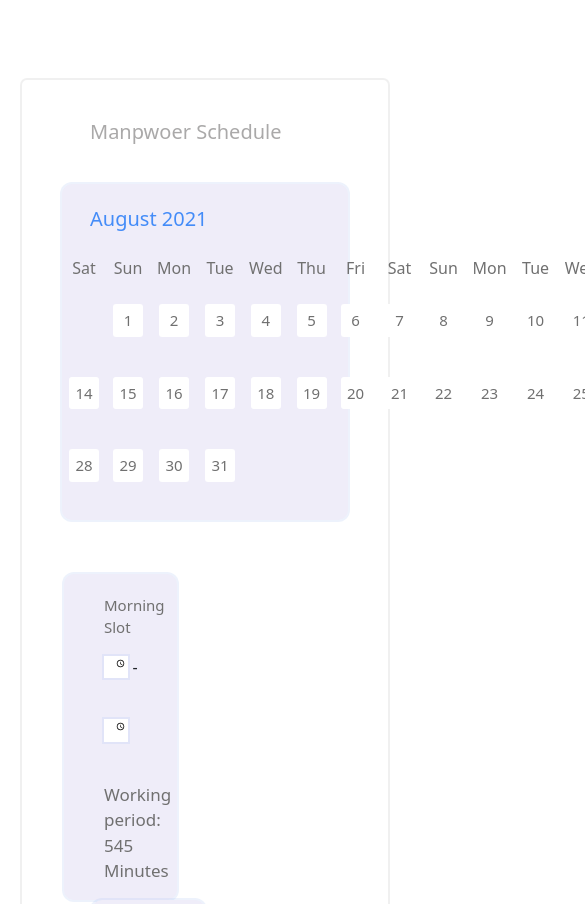
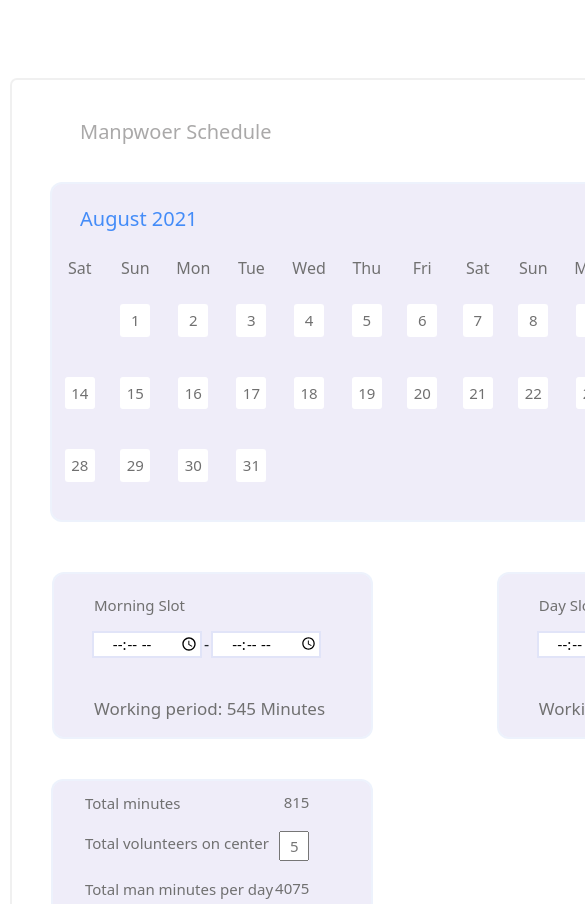
Before and after one commit to MRRaihan/VisaCovidCenter, a plain HTML site: page manpower_scheduler_14.html in a window 390 px wide. Shown: the top 904 px of the page, 585 px wide, since content can reach past the window. Drawn offline with Linux system fonts and the light colour scheme.

Commit message:
new 14 page use done

```diff
--- a/assets/css/calender_14.css
+++ b/assets/css/calender_14.css
@@ -1,10 +1,10 @@
-.table-cal{
-   position: relative;
-   margin:0 120px;
-
+.vsx{
+    width: 900px;
+    justify-content: center;
+    align-items: center;
 }
 .cal-main{
-    width: 80%;
+    width: 100%;
     padding: 40px;
     margin-top: 80px;
     border-radius: 5px;
@@ -305,22 +305,3 @@
     -ms-border-radius: 10px;
     -o-border-radius: 10px;
 }
-
-
-@media screen and (max-width:1100px) {
-
-    .table-cal{
-        position: relative;
-        margin:0 10px !important;
-     }
-
-    .cal-main{
-      width: 100%;
-    }
-    .cal-body{
-        width: 100%;
-    }
-    .calender_14 {
-        width: 0%;
-    }
-  }
--- a/manpower_scheduler_14.html
+++ b/manpower_scheduler_14.html
@@ -10,14 +10,14 @@
 </head>
 <body>
     <div class="container vsx">
-        <div class="row col-md-12">
+        <div class="row col-md-12 col-md-12 ">
             <div class="table-cal">
                 <div class="cal-main">
                     <h1 class="cal-header">Manpwoer Schedule</h1>
 
                     <div class="cal-body ">
                         <div class="month">August 2021</div>
-                        <table class="calender_14 col-lg-8 col-md-8 col-sm-8 col-xs-1">
+                        <table class="calender_14 ">
                             <tr class="cal-tr">
                                 <td class="cal-td"> <button class="cal-btn" > Sat </button> </td>
                                 <td class="cal-td"> <button class="cal-btn"> Sun </button> </td>
@@ -105,6 +105,8 @@
                             <p class="cal-footer">Working period: 135 Minutes</p>
 
                         </div>
+                    </div>
+
 
                     <div class="cal-min-slot row">
 
@@ -122,10 +124,6 @@
                             <li class="cal-min-l">Total man minutes per day</li>
                             <li class="cal-min-r">4075</li>
                         </ul>
-
-                        </div>
-
-
 
                     </div>
 
```
Also changed, not shown: c.html (added, +33 -0 lines). Lines whose indentation alone changed are shown as unchanged.
